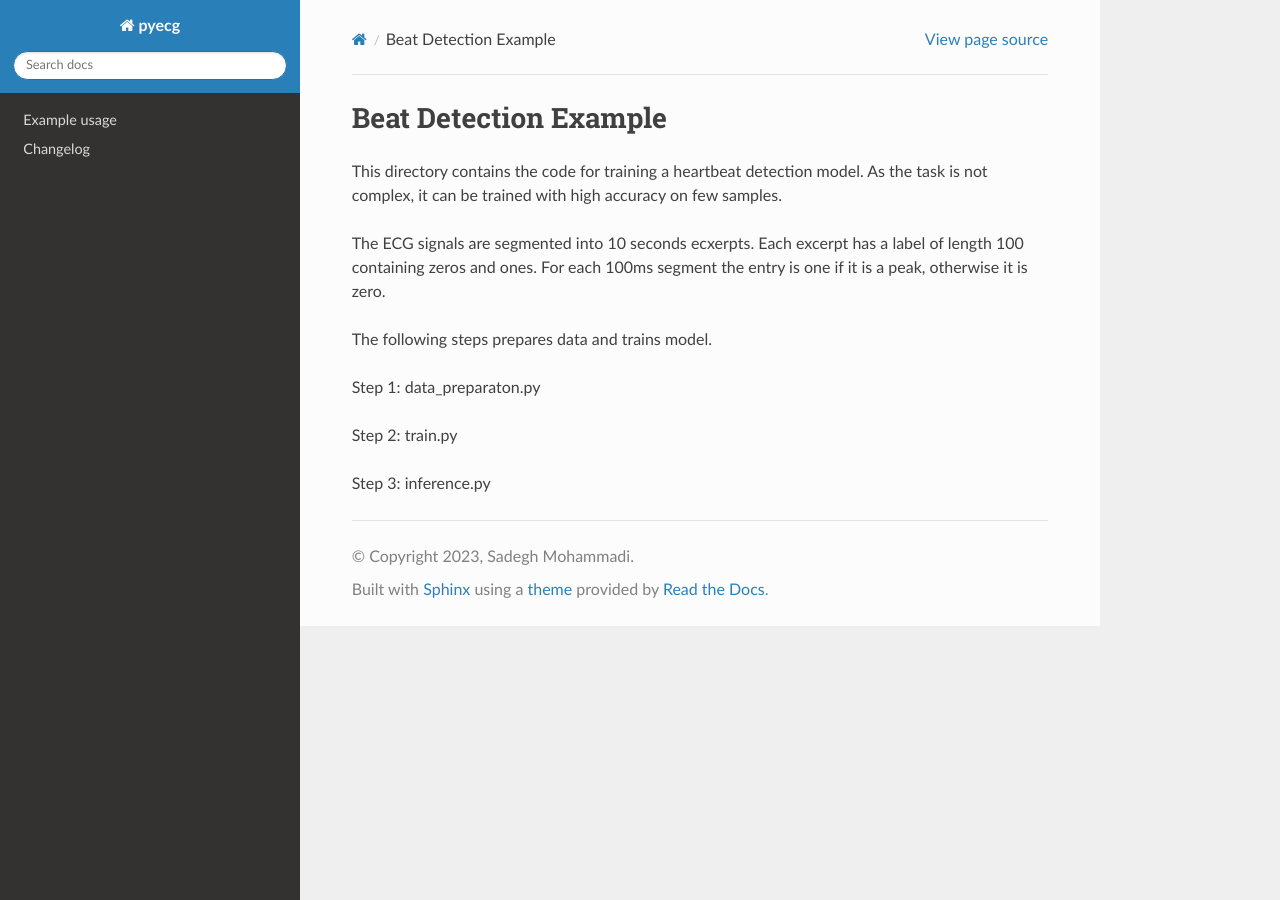
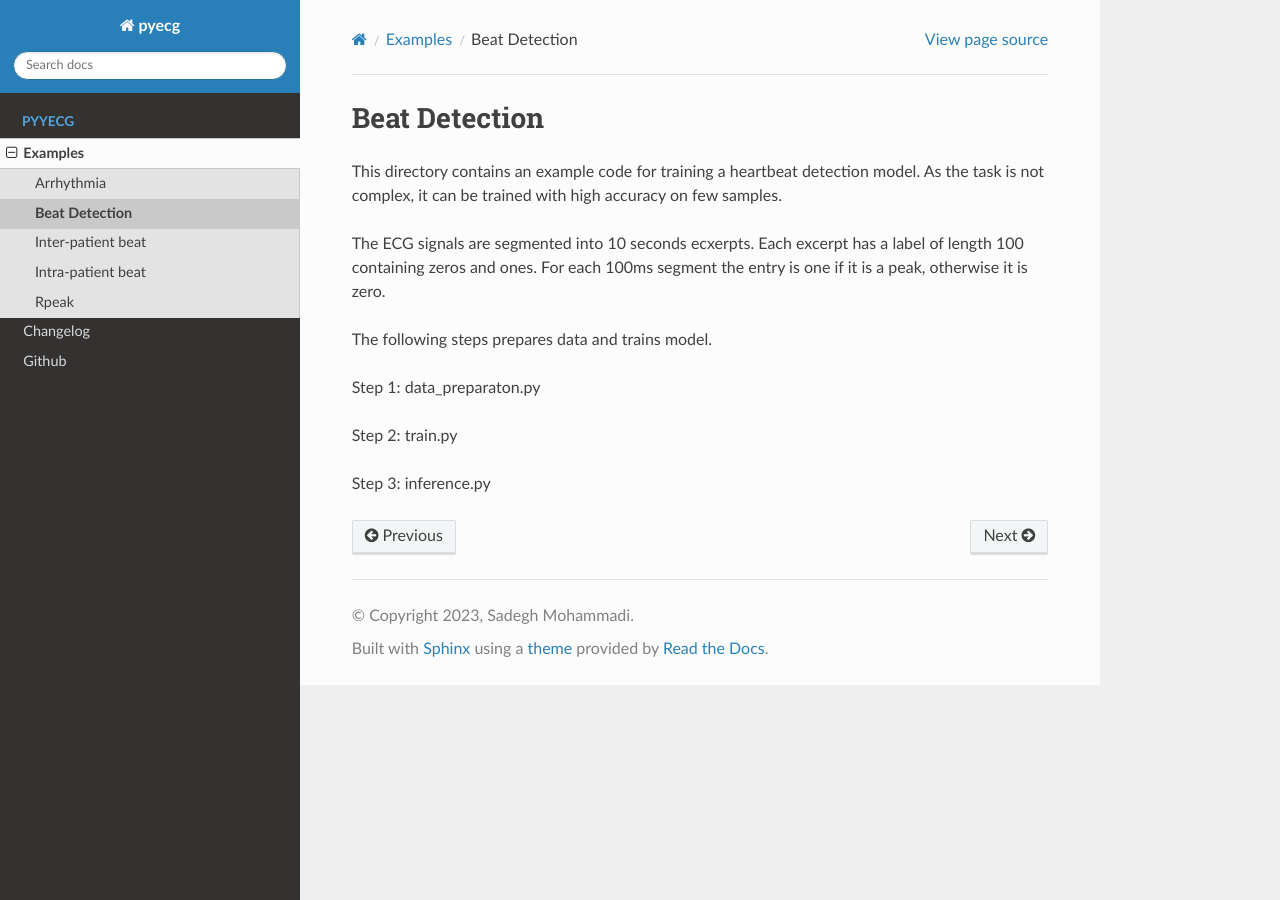
Before and after one commit to devnums/pyheartlib, a Sphinx documentation site: the page built from docs/examples/beat_detection_model.rst, in a window 1280 px wide. Built offline with Sphinx 7.4.7 and the Read the Docs theme 2.0.0, drawn with Linux system fonts in a browser that asks for light colours; pages that are not in the unit, such as notebooks, are missing from menus.

Commit message:
fix: new changes

```diff
--- a/docs/conf.py
+++ b/docs/conf.py
@@ -34,3 +34,6 @@
 # a list of builtin themes.
 #
 html_theme = "sphinx_rtd_theme"
+
+# -- MyST-NB -------------------------------------------------
+nb_execution_timeout = 180
--- a/model/BEAT_DETECTION.md
+++ b/model/BEAT_DETECTION.md
@@ -1,6 +1,6 @@
-# Beat Detection Example
+# Beat Detection
 
-This directory contains the code for training a heartbeat detection model. As the task is not complex, it can be trained with high accuracy on few samples.
+This directory contains an example code for training a heartbeat detection model. As the task is not complex, it can be trained with high accuracy on few samples.
 
 The ECG signals are segmented into 10 seconds ecxerpts. Each excerpt has a label of length 100 containing zeros and ones. For each 100ms segment the entry is one if it is a peak, otherwise it is zero.
 
```
Also changed, not shown: docs/index.md (deleted, +0 -15 lines), docs/index.rst (added, +13 -0 lines), docs/example.ipynb (deleted).
